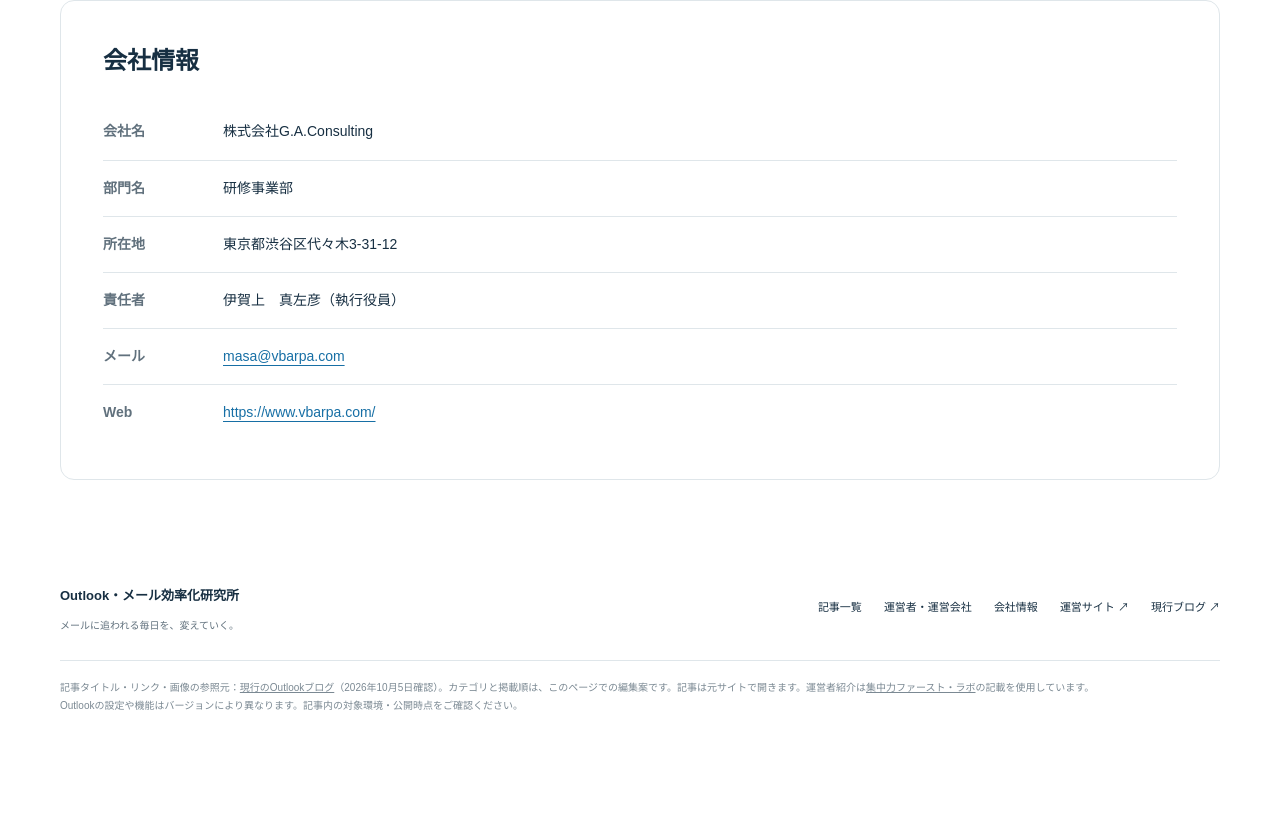
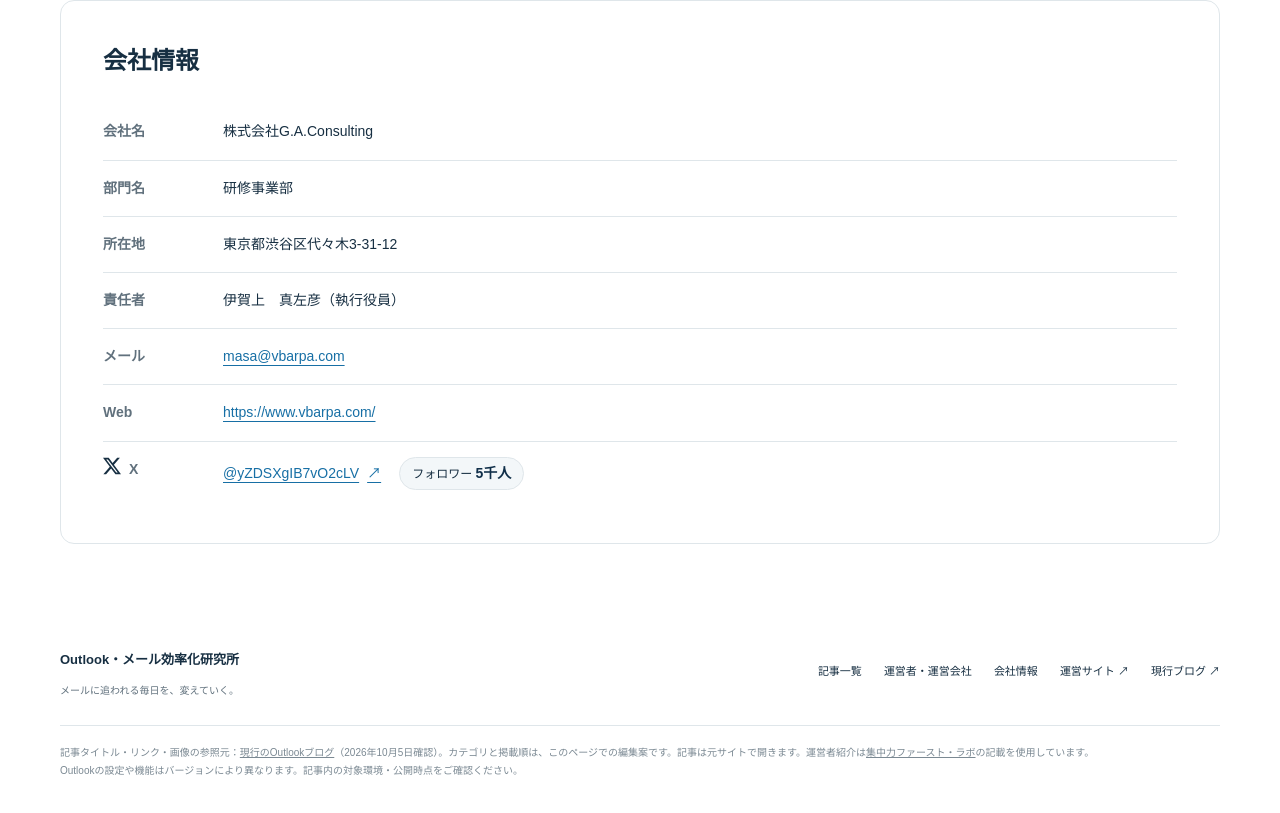
Before and after one commit to masahikoigaue-a11y/outlook-mail-lab, a plain HTML site: page index.html in a window 1280 px wide. Shown: the part 4121-4934 px from the top of the page. Before the commit the page ends 4871 px from the top, so only its background shows below. Drawn offline with Linux system fonts and the light colour scheme.

Commit message:
Add X account and follower count below company website

```diff
--- a/index.html
+++ b/index.html
@@ -44,6 +44,15 @@
 @media(max-width:780px){.company-card{padding:28px}}
 @media(max-width:520px){.company-card{padding:26px}.company-card h3{font-size:22px}.company-details{grid-template-columns:1fr;font-size:13px}.company-details dt{padding:15px 0 4px;border-bottom:0}.company-details dd{padding:0 0 15px}.company-details dt:last-of-type{padding-top:15px}}
 
+
+.company-x-label{display:inline-flex;align-items:center;gap:8px}
+.company-x-label svg{width:18px;height:18px;fill:var(--ink)}
+.company-x-content{display:flex;align-items:center;flex-wrap:wrap;gap:10px 18px}
+.company-details .company-x-link{display:inline-flex;align-items:center;gap:8px;max-width:100%}
+.company-x-link span:first-child{min-width:0;overflow-wrap:anywhere}
+.company-x-followers{font-size:12px;padding:3px 12px;background:var(--pale);border:1px solid var(--line);border-radius:100px;white-space:nowrap}
+.company-x-followers strong{color:var(--navy);font-size:14px}
+
 </style>
 </head>
 <body id="top">
@@ -76,6 +85,7 @@
           <dt>責任者</dt><dd>伊賀上　真左彦（執行役員）</dd>
           <dt>メール</dt><dd><a href="mailto:masa@vbarpa.com">masa@vbarpa.com</a></dd>
           <dt>Web</dt><dd><a href="https://www.vbarpa.com/" target="_blank" rel="noopener noreferrer">https://www.vbarpa.com/</a></dd>
+          <dt><span class="company-x-label"><span aria-hidden="true"><svg viewBox="0 0 24 24"><path d="M18.901 1.153h3.68l-8.04 9.19L24 22.846h-7.406l-5.8-7.584-6.64 7.584H.47l8.6-9.835L0 1.154h7.594l5.243 6.932 6.064-6.933ZM17.61 20.644h2.039L6.486 3.24H4.298L17.61 20.644Z"/></svg></span>X</span></dt><dd id="social"><div class="company-x-content"><a class="company-x-link" href="https://x.com/yZDSXgIB7vO2cLV" target="_blank" rel="noopener noreferrer" aria-label="Xアカウント @yZDSXgIB7vO2cLV（別タブで開く）"><span>@yZDSXgIB7vO2cLV</span><span aria-hidden="true">↗</span></a><span class="company-x-followers">フォロワー <strong>5千人</strong></span></div></dd>
         </dl>
       </section>
 </div></section>
```
